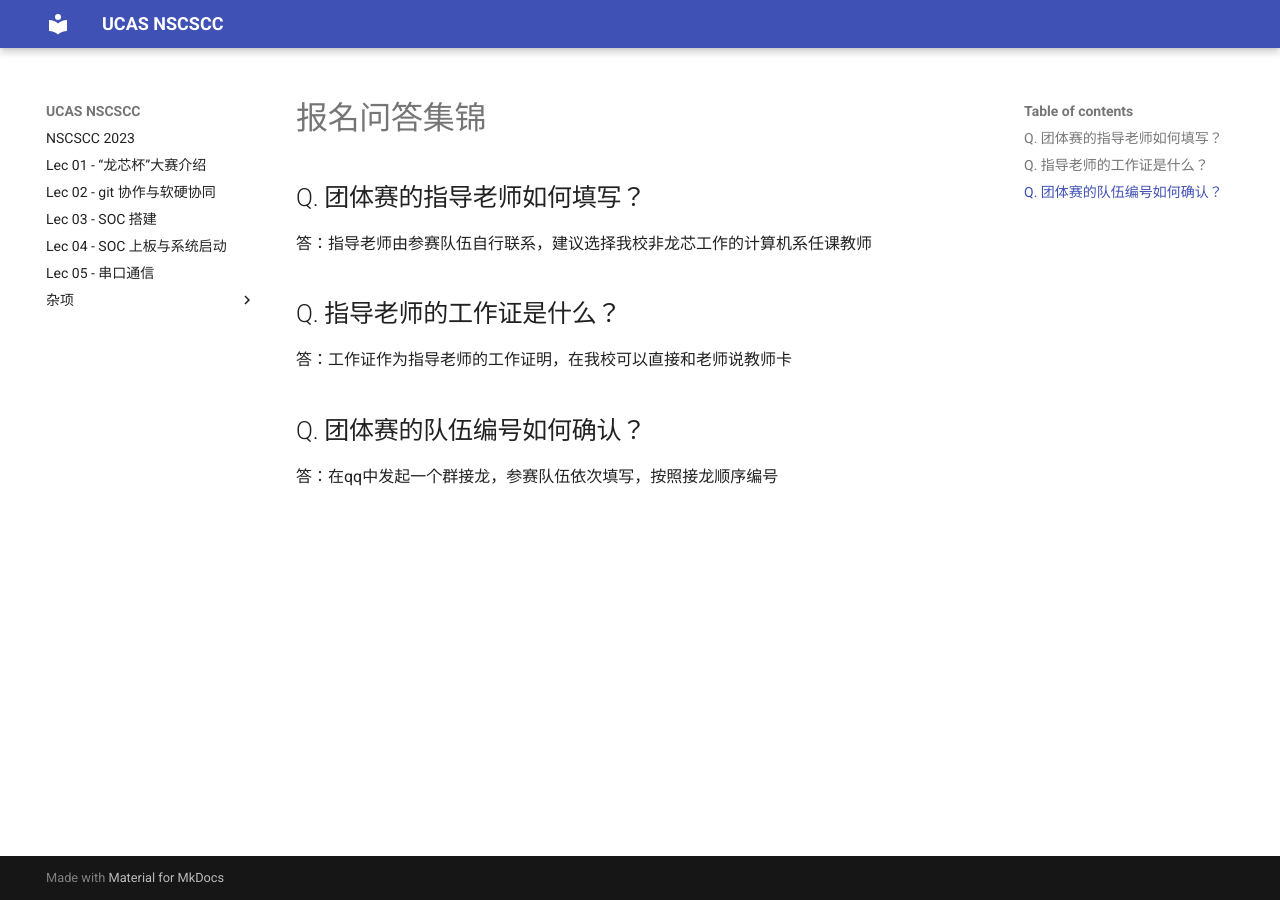
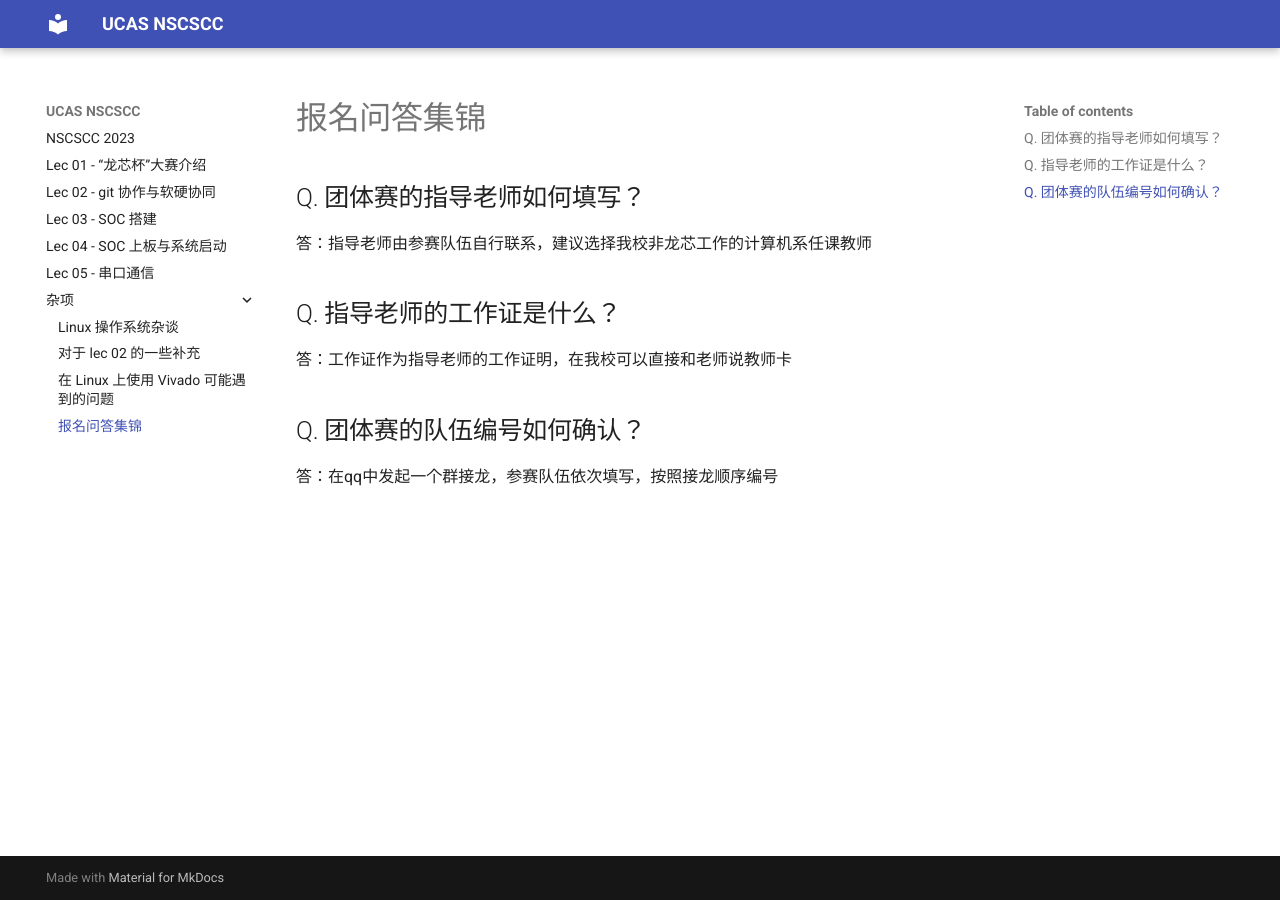
Before and after one commit to ucas-nscscc/docs, an MkDocs documentation site: the page built from docs/misc/application-qa.md, in a window 1280 px wide. Built offline with MkDocs 1.6.1 and Material for MkDocs 9.7.7, drawn with Linux system fonts in a browser that asks for light colours.

Commit message:
add application q and a in mkdocs.yml

```diff
--- a/mkdocs.yml
+++ b/mkdocs.yml
@@ -11,6 +11,7 @@ nav:
         - 'Linux 操作系统杂谈': 'misc/linux.md'
         - '对于 lec 02 的一些补充': 'misc/lec02.md'
         - '在 Linux 上使用 Vivado 可能遇到的问题': 'misc/vivado.md'
+        - '报名问答集锦': 'misc/application-qa.md'
 plugins:
     - git-committers:
         enabled: False
```
